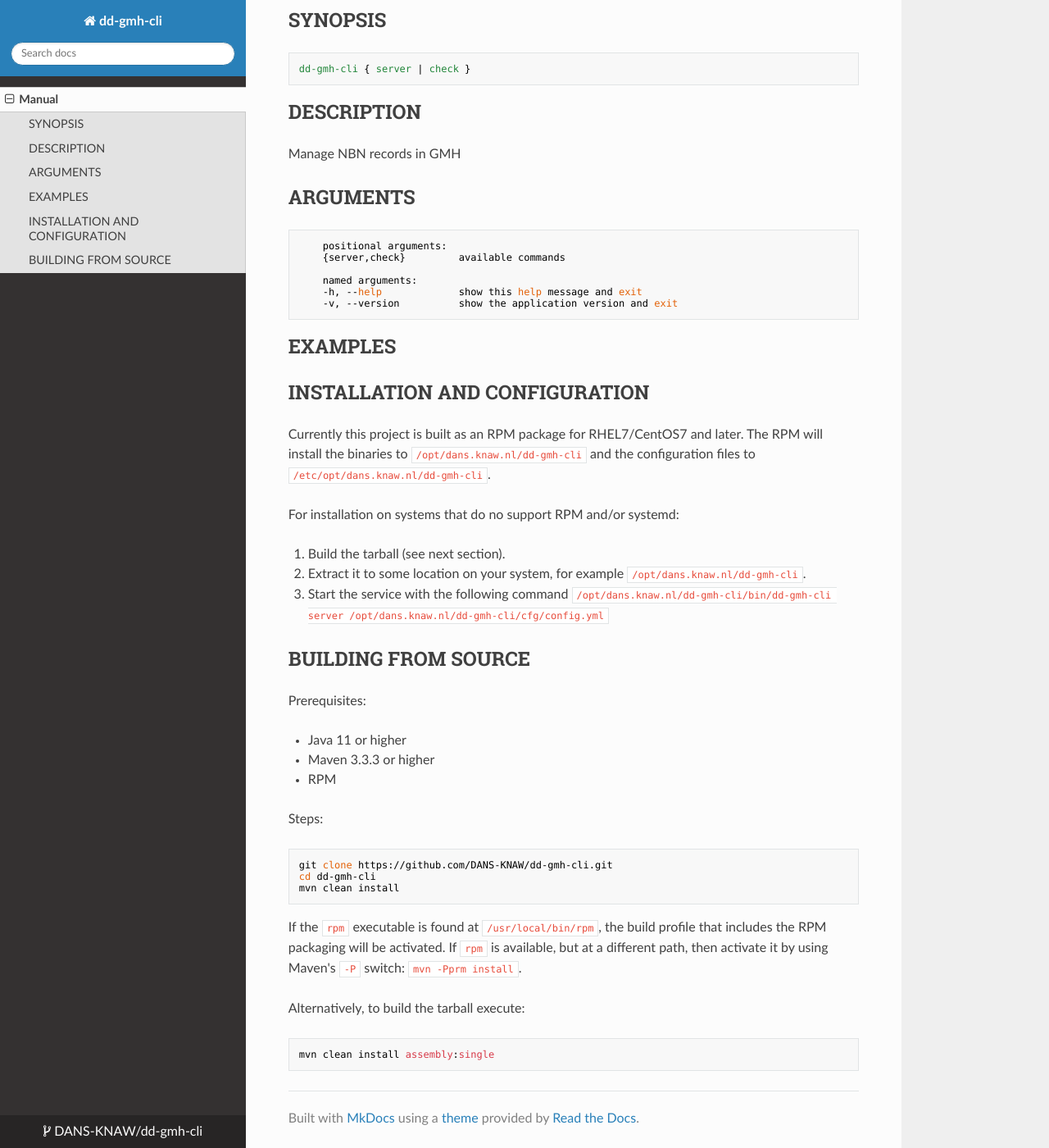
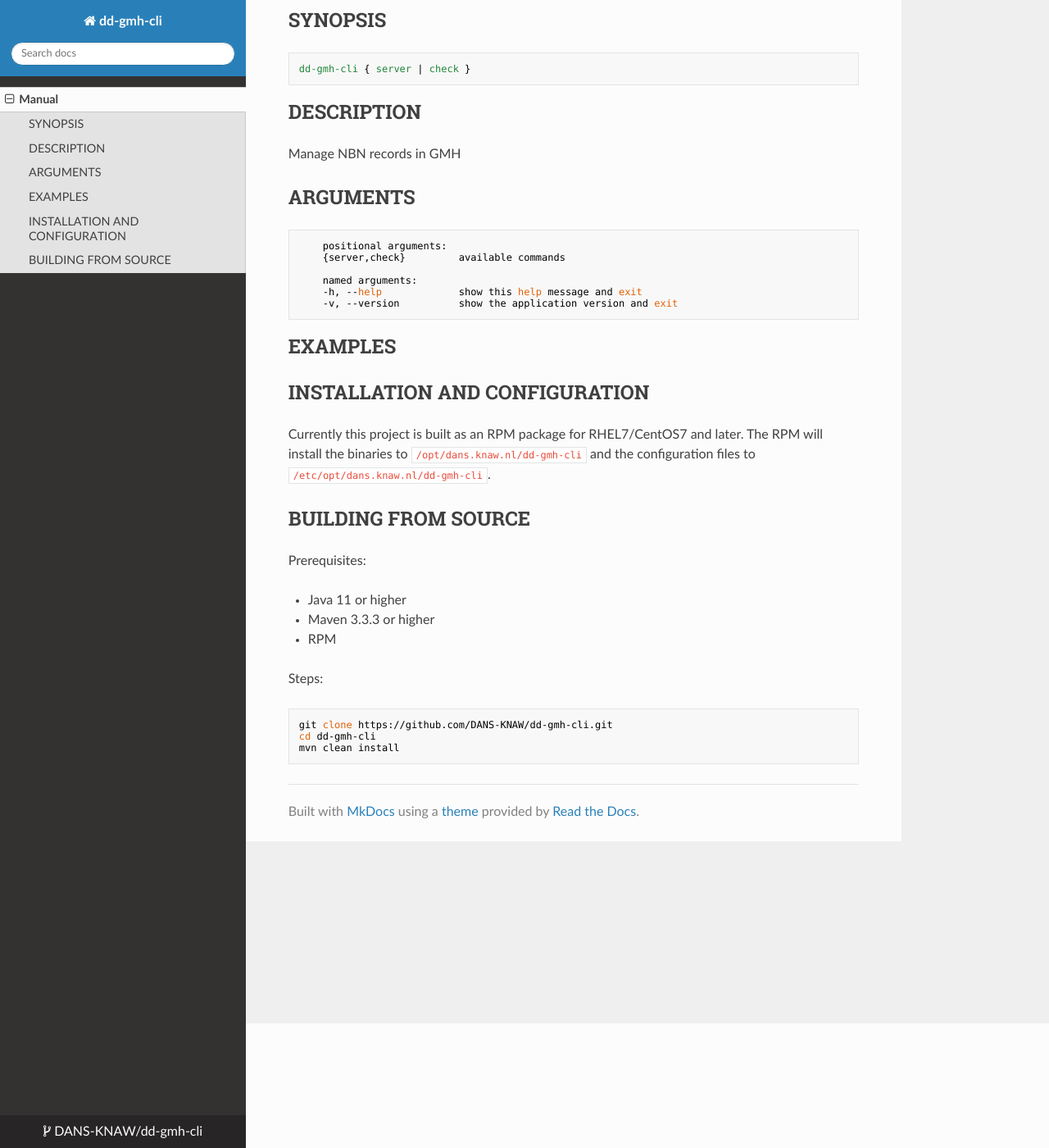
Before and after one commit to DANS-KNAW/dd-gmh-cli, an MkDocs documentation site: the page built from docs/index.md, in a window 1280 px wide and 1400 px high, scrolled down 152 px. Shown: the whole window at 82% size. Built offline with MkDocs 1.6.1, drawn with Linux system fonts in a browser that asks for light colours; nearby versions of some CDN libraries.

Commit message:
Removed explicit support for non-RPM installation.

````diff
--- a/docs/index.md
+++ b/docs/index.md
@@ -37,15 +37,6 @@
 Currently this project is built as an RPM package for RHEL7/CentOS7 and later. The RPM will install the binaries to
 `/opt/dans.knaw.nl/dd-gmh-cli` and the configuration files to `/etc/opt/dans.knaw.nl/dd-gmh-cli`.
 
-For installation on systems that do no support RPM and/or systemd:
-
-1. Build the tarball (see next section).
-2. Extract it to some location on your system, for example `/opt/dans.knaw.nl/dd-gmh-cli`.
-3. Start the service with the following command
-   ```
-   /opt/dans.knaw.nl/dd-gmh-cli/bin/dd-gmh-cli server /opt/dans.knaw.nl/dd-gmh-cli/cfg/config.yml
-   ```
-
 BUILDING FROM SOURCE
 --------------------
 Prerequisites:
@@ -59,11 +50,3 @@
     git clone https://github.com/DANS-KNAW/dd-gmh-cli.git
     cd dd-gmh-cli
     mvn clean install
-
-If the `rpm` executable is found at `/usr/local/bin/rpm`, the build profile that includes the RPM
-packaging will be activated. If `rpm` is available, but at a different path, then activate it by using
-Maven's `-P` switch: `mvn -Pprm install`.
-
-Alternatively, to build the tarball execute:
-
-    mvn clean install assembly:single
````
